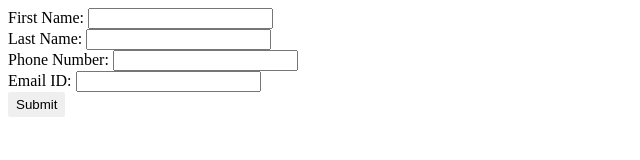
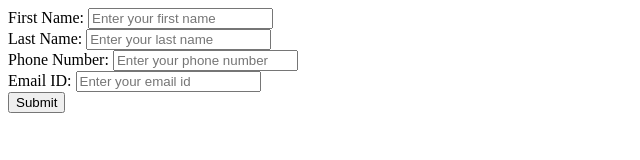
Before and after one commit to acciojob/form-login-2-Manjula1999, a website: page main.html in a window 1280 px wide. Shown: the whole page, without its empty margins (0-640 px from the left). Drawn offline with Linux system fonts and the light colour scheme.

Commit message:
created a submission

```diff
--- a/main.html
+++ b/main.html
@@ -1,103 +1,44 @@
-<!-- <!-- <!DOCTYPE html>
-
-<html>
-
-<head>
-	<meta charset="UTF-8" />
-    <meta name="viewport" content="width=device-width, initial-scale=1.0" />
-	<link rel="stylesheet" href="styles.css">
-	<title>Document</title>
-</head>
-
-<body>
-	<!-- the entire body must be written by student -->
-	<!-- <header></header>
-
-	<main>
-		<form action = "#" method= "post">
-			<label for = "firstName" > First Name : </label>
-			<input  type= "text" name= "firstName" id= "firstName"
-				placeholder = "Enter your first name"/>
-		<br />
-			<label for = "lastName"> Last name : </label>
-			<input type= "text" name="lastNamr" id = "lastName"
-				placeholder="Enter your last name" />
-			<br />
-			<label for = "phoneNumber"> Phone Number: </label>
-			<input type= "number" name="phoneNumber" id = "phoneNuumber"
-				placeholder="Enter your phone number" />
-			<br />
-			<label for ="Email"> Email ID:</label>
-			<input type="email" name="EmailID" id="EmailID"
-				placeholder="Enter your Email ID" />
-			<br />
-			<button id= "submitButton">Submit</button>
-		</form>
-	</main>
-    <script type="text/javascript" src="./script.js">
-</script>
-
-</body>
-
-</html>
- -->
-
 <!DOCTYPE html>
-
-<!-- <html>
-
-<head>
-	<link rel="stylesheet" href="styles.css">
-</head>
-
-<body>
-	<!-- the entire body must be written by student -->
-    <!-- <script type="text/javascript" src="./script.js">
-</script>
-
-</body> -->
-
 <html lang="en">
   <head>
     <meta charset="UTF-8" />
     <meta name="viewport" content="width=device-width, initial-scale=1.0" />
     <title>Document</title>
-    <link rel="stylesheet" href="./styles.css" />
+    <link rel="stylesheet" href="./style.css" />
   </head>
   <body>
-    <header></header>
     <main>
       <form action="#" method="post">
         <label for="firstName">First Name: </label>
         <input
           type="text"
-          name="firstName"
+          name="First Name"
           id="firstName"
-
+          placeholder="Enter your first name"
         />
         <br />
         <label for="lastName">Last Name: </label>
         <input
           type="text"
-          name="lastName"
+          name="Last Name"
           id="lastName"
-
+          placeholder="Enter your last name"
         />
         <br />
         <label for="phoneNumber">Phone Number: </label>
         <input
           type="number"
-          name="phoneNumber"
+          name="Phone Number"
           id="phoneNumber"
-
+          placeholder="Enter your phone number"
         />
         <br />
         <label for="emailID">Email ID: </label>
         <input
           type="email"
-          name="emailID"
+          name="Email ID"
           id="emailID"
-
+          placeholder="Enter your email id"
         />
         <br />
         <button id="submitButton">Submit</button>
```
Also changed, not shown: script.js (+0 -19 lines).
